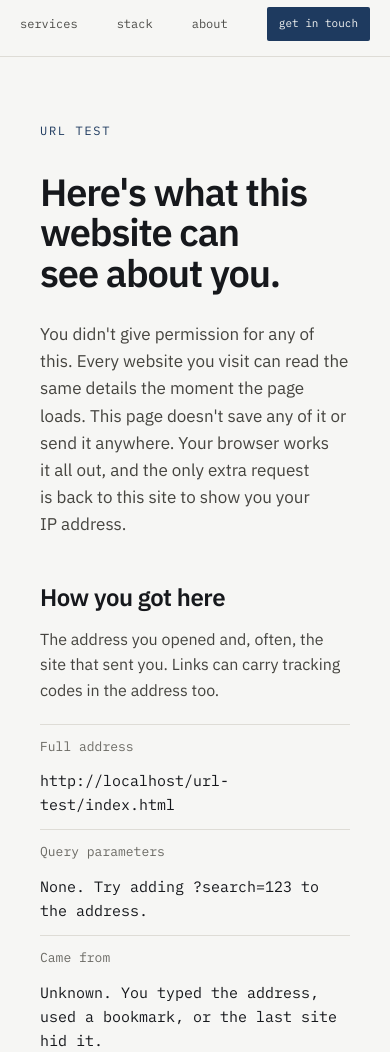
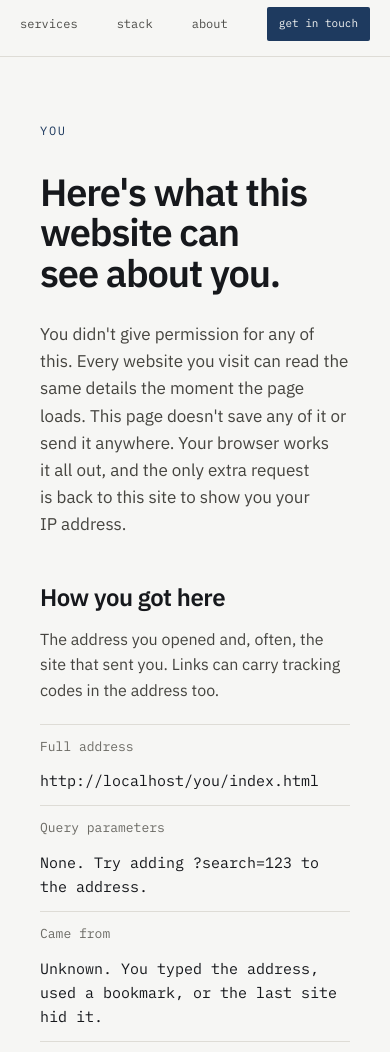
Before and after one commit to johnwaghorn/waghorn.tech, a plain HTML site: page you/index.html in a window 390 px wide. Shown: the part 48-1100 px from the top of the page. Drawn offline with Linux system fonts and the light colour scheme.

Commit message:
you page

```diff
--- a/styles/components/url-test.css
+++ b/styles/components/you.css
@@ -1,14 +1,14 @@
-.url-test-section {
+.you-section {
     margin-bottom: 56px;
 }
 
-.url-test-heading {
+.you-heading {
     font-size: 24px;
     letter-spacing: -.02em;
     margin-bottom: 10px;
 }
 
-.url-test-intro {
+.you-intro {
     font-size: 16px;
     line-height: 1.6;
     color: var(--body);
@@ -16,7 +16,7 @@
     margin-bottom: 20px;
 }
 
-.url-test-list {
+.you-list {
     display: grid;
     grid-template-columns: minmax(140px, max-content) 1fr;
     border-top: 1px solid var(--rule);
@@ -24,28 +24,28 @@
     font-size: 15px;
 }
 
-.url-test-list dt,
-.url-test-list dd {
+.you-list dt,
+.you-list dd {
     padding: 12px 0;
     border-bottom: 1px solid var(--rule);
     overflow-wrap: anywhere;
 }
 
-.url-test-list dt {
+.you-list dt {
     color: var(--meta);
     padding-right: 32px;
 }
 
-.url-test-list dd {
+.you-list dd {
     color: var(--ink);
 }
 
 @media (max-width: 759px) {
-    .url-test-list {
+    .you-list {
         grid-template-columns: 1fr;
     }
 
-    .url-test-list dt {
+    .you-list dt {
         padding-bottom: 0;
         border-bottom: 0;
         font-size: 13px;
--- a/url-test/index.html
+++ b/you/index.html
@@ -28,7 +28,7 @@
     <link rel="stylesheet" href="/styles/components/nav.css">
     <link rel="stylesheet" href="/styles/components/buttons.css">
     <link rel="stylesheet" href="/styles/components/notfound.css">
-    <link rel="stylesheet" href="/styles/components/url-test.css">
+    <link rel="stylesheet" href="/styles/components/you.css">
     <link rel="stylesheet" href="/styles/components/footer.css">
 </head>
 
@@ -55,7 +55,7 @@
     <main id="main">
         <div class="container">
             <div class="ruled-grid notfound">
-                <span class="label label-accent">URL test</span>
+                <span class="label label-accent">You</span>
                 <h1 class="notfound-title">Here's what this website can see about you.</h1>
                 <p class="notfound-body">You didn't give permission for any of this. Every website you visit can
                     read the same details the moment the page loads. This page doesn't save any of it or send it
@@ -111,10 +111,10 @@
                 var text = document.createElement('p');
                 var list = document.createElement('dl');
 
-                section.className = 'url-test-section';
-                heading.className = 'url-test-heading';
-                text.className = 'url-test-intro';
-                list.className = 'url-test-list';
+                section.className = 'you-section';
+                heading.className = 'you-heading';
+                text.className = 'you-intro';
+                list.className = 'you-list';
                 heading.textContent = title;
                 text.textContent = intro;
 
```
Also changed, not shown: index.html (+5 -1 lines), 1 other file.
